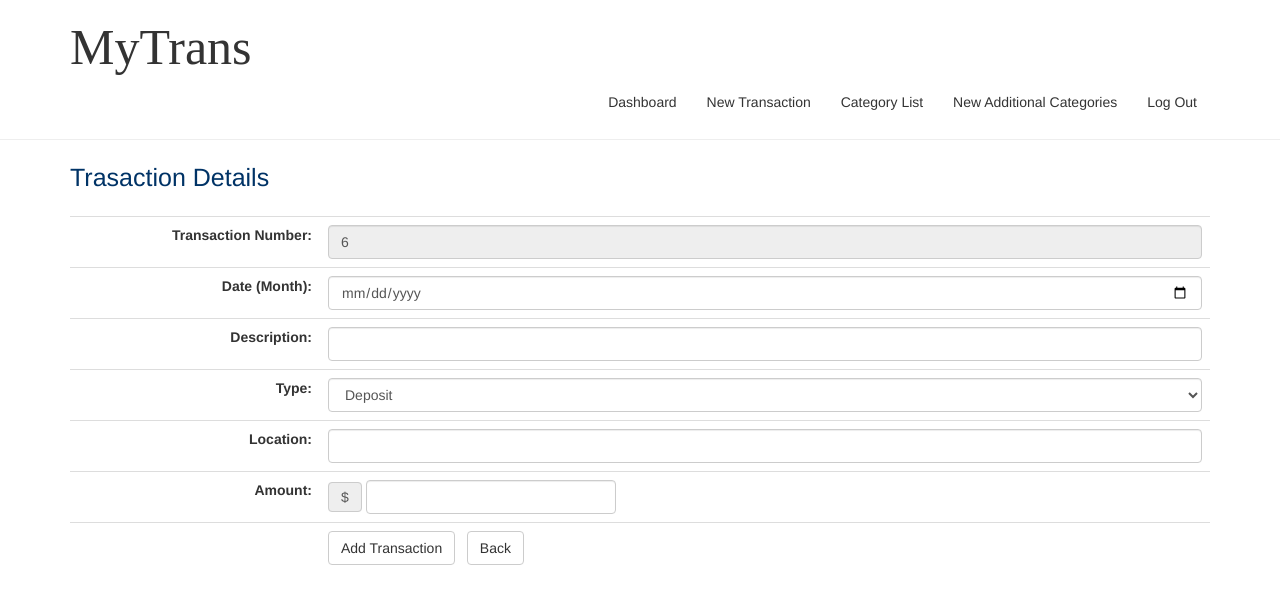
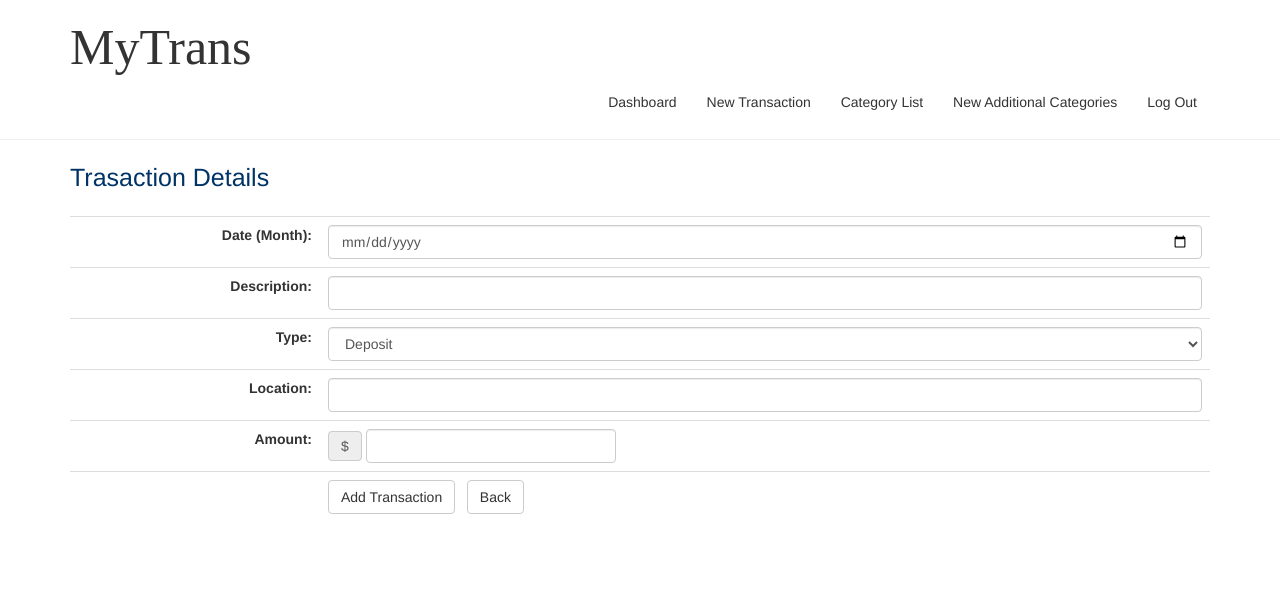
Before and after one commit to PROG8165-Grp9/Assign_4, a Django app: page /addTrans/ in a window 1280 px wide. Shown: the top 604 px of the page. Run offline with Django 3.2, Linux system fonts and the light colour scheme; data comes from the database, SQL or seed files in the repository; both versions use the stored data as it was after the commit; some libraries are stand-ins or nearby versions.

Commit message:
Updated DB

```diff
--- a/Django_Assign/Django_Assign/templates/myTrans/NewTransaction.html
+++ b/Django_Assign/Django_Assign/templates/myTrans/NewTransaction.html
@@ -27,12 +27,6 @@
             <div id="title">Trasaction Details</div>
             <br>
             <table class="table table-responsive">
-                <tr>
-                    <td class="table_Lbl"><label>Transaction Number:</label></td>
-                    <td>
-                        <input id="tbxNTrans" name="tbxTransNo" class="form-control" type="text" disabled>
-                    </td>
-                </tr>
                 <tr>
                     <td class="table_Lbl"><label>Date (Month):</label></td>
                     <td><input id="tbxDate" type="date" class=" form-control date"></td>
```
Also changed, not shown: Django_Assign/db.sqlite3, 1 other file.
